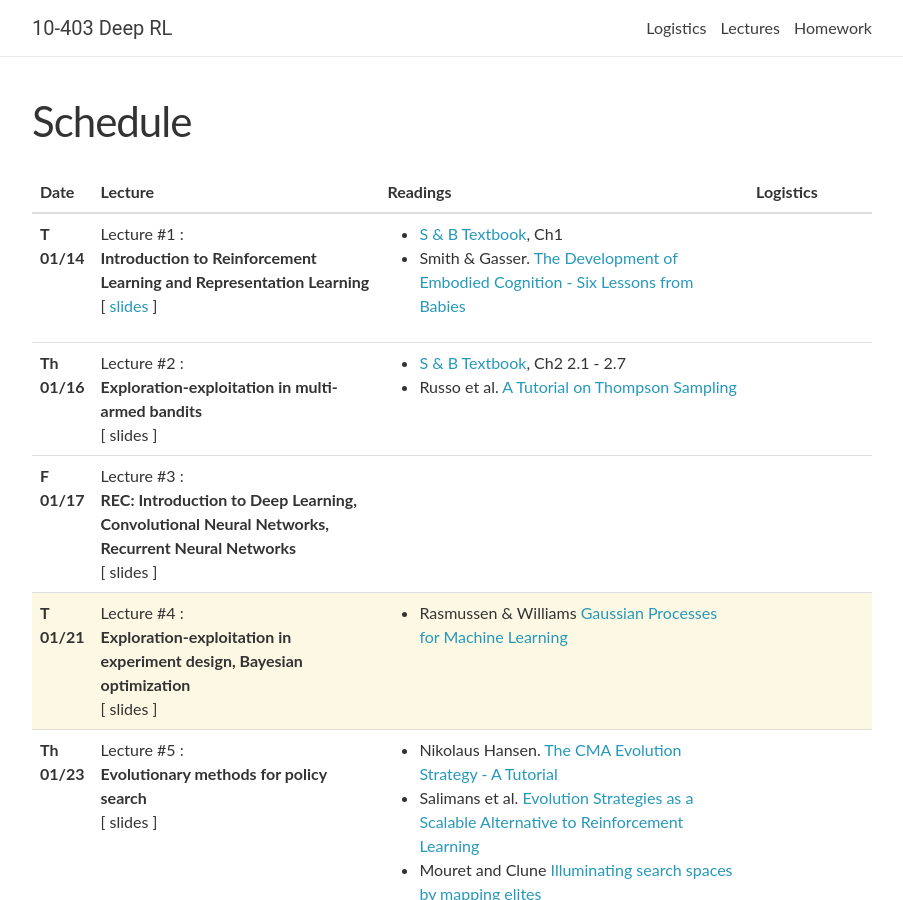
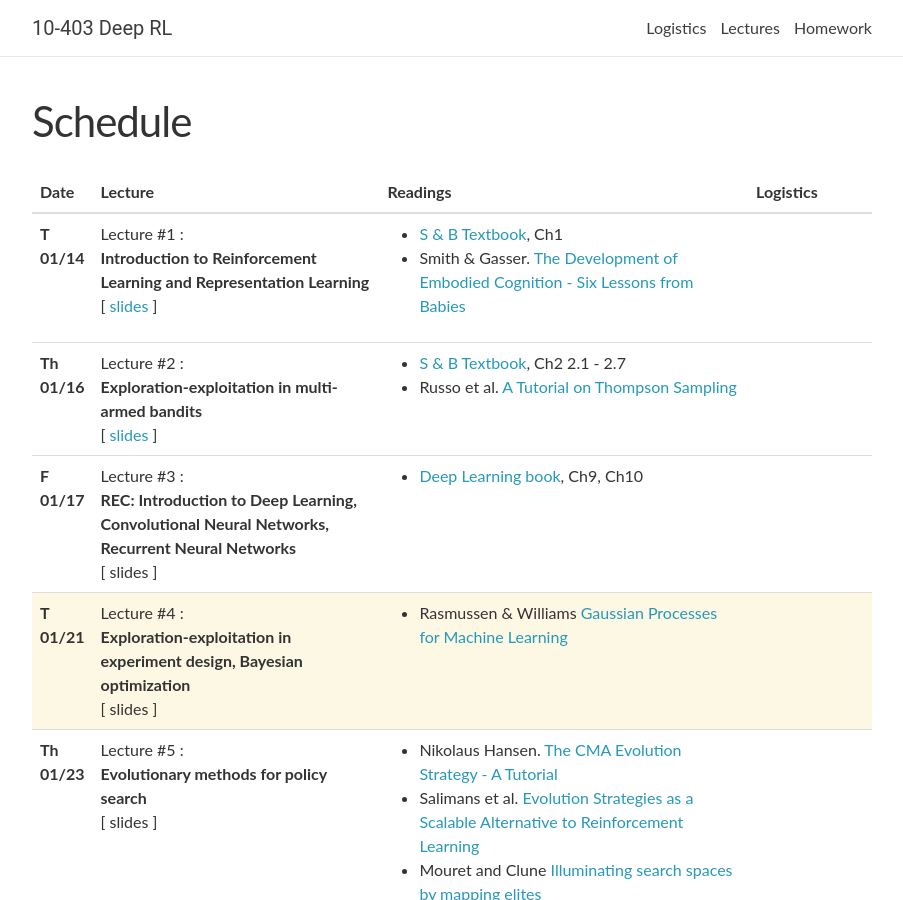
Before and after one commit to cmudeeprl/Spring202010403website, a Jekyll site: the page built from _pages/lectures.md, in a window 1280 px wide and 900 px high. Shown: the whole window, without its empty margins (188-1091 px from the left). Built offline with Jekyll 4.4.1, drawn with Linux system fonts in a browser that asks for light colours; nearby versions of some CDN libraries; comment, search, counter and statistics services are not loaded.

Commit message:
lecture 2, reading for recitation added

```diff
--- a/_data/lectures.yml
+++ b/_data/lectures.yml
@@ -14,7 +14,7 @@
   lecturer:
   title: >
     <strong>Exploration-exploitation in multi-armed bandits</strong>
-  # slides: https://cmudeeprl.github.io/Spring202010403website/assets/lectures/lecture_10_1.pdf
+  slides: https://cmudeeprl.github.io/Spring202010403website/assets/lectures/s20_lecture2_bandits.pdf
   # slides2: https://cmudeeprl.github.io/Spring202010403website/assets/lectures/lecture_10_2.pdf
   # video: https://scs.hosted.panopto.com/Panopto/Pages/Viewer.aspx?id=8062af26-5900-432c-9d01-aab500f554e0
   notes:
@@ -32,7 +32,7 @@
   # video: https://scs.hosted.panopto.com/Panopto/Pages/Viewer.aspx?id=eb36184f-8f73-4880-9751-aab500f4b44e
   notes:
   readings:
-    # - <a href="http://gym.openai.com/docs/" target=  "_blank">OpenAI Gym Documentation</a>
+    - <a href="https://www.deeplearningbook.org/" target="_blank">Deep Learning book</a>, Ch9, Ch10
     # - <a href="https://www.tensorflow.org/guide/low_level_intro" target=  "_blank">The TensorFlow Low Level API</a>
     # - <a href="https://www.tensorflow.org/guide/keras" target=  "_blank">The TensorFlow High Level (Keras) API</a>
   logistics:
```
Also changed, not shown: 1 other file.
